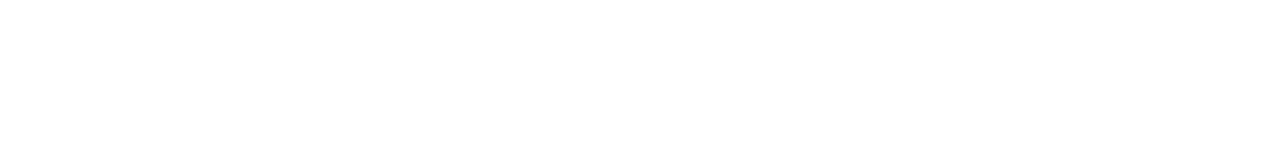
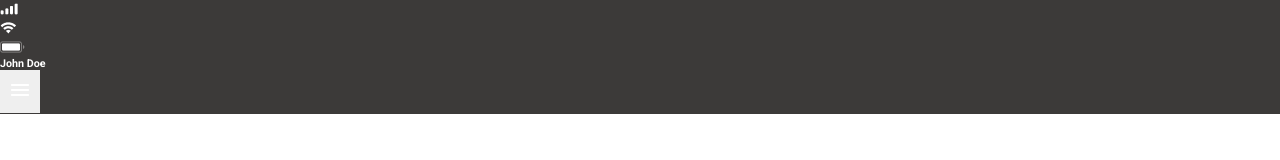
Before and after one commit to Kimutai01/portfolio-mobile-version, a plain HTML site: page index.html in a window 1280 px wide. Drawn offline with Linux system fonts and the light colour scheme.

Commit message:
styling the header

```diff
--- a/index.html
+++ b/index.html
@@ -22,6 +22,12 @@
                 </div>
             </div>
         </div>
+        <div class="menu">
+            <h6 class="title">John Doe</h6>
+            <button type="button" aria-label="open close main menu" class="toolbar-icon">
+                <img src="images/toolbar/menu.png" alt="">
+            </button>
+        </div>
     </header>
 </body>
 </html>
--- a/style.css
+++ b/style.css
@@ -8,3 +8,10 @@
   font-family: 'Roboto', sans-serif;
   color: #fff;
 }
+
+header {
+    background-color: #3c3a39;
+    min-height: 90px;
+    flex-direction: column;
+    justify-content: space-around;
+  }
```
